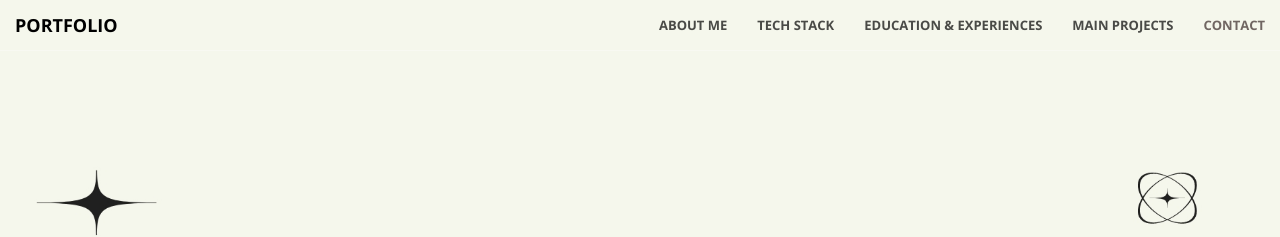
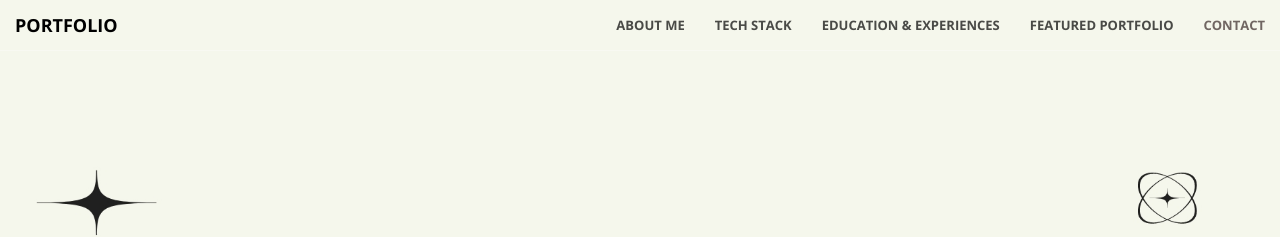
Before and after one commit to ymdev2023/ymdev2023.github.io, a Jekyll site: the page built from index.html, in a window 1280 px wide. Shown: the top 237 px of the page. Built offline with Jekyll 4.4.1, drawn with Linux system fonts in a browser that asks for light colours.

Commit message:
Update nav.html

```diff
--- a/_includes/nav.html
+++ b/_includes/nav.html
@@ -24,7 +24,7 @@
                     <a class="page-scroll" href="#edu">Education & Experiences</a>
                 </li>
                 <li>
-                    <a class="page-scroll" href="#portfolio">Main Projects</a>
+                    <a class="page-scroll" href="#portfolio">Featured Portfolio</a>
                 </li>
                 <li>
                     <a class="page-scroll" href="#contact">Contact</a>
```
